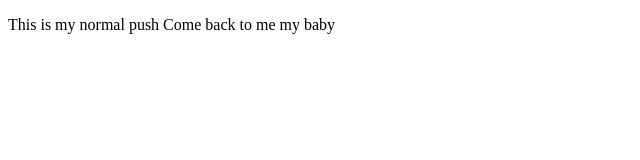
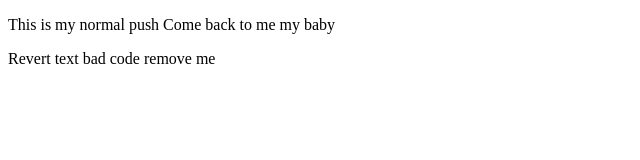
Before and after one commit to dentspaLanding/RollBack, a plain HTML site: page index.html in a window 1280 px wide. Shown: the whole page, without its empty margins (0-640 px from the left). Drawn offline with Linux system fonts and the light colour scheme.

Commit message:
new version bad

```diff
--- a/index.html
+++ b/index.html
@@ -12,6 +12,10 @@
     </p>
 
 
+    <p>
+        Revert text bad code remove me
+    </p>
+
 
 </body>
 </html>
```
